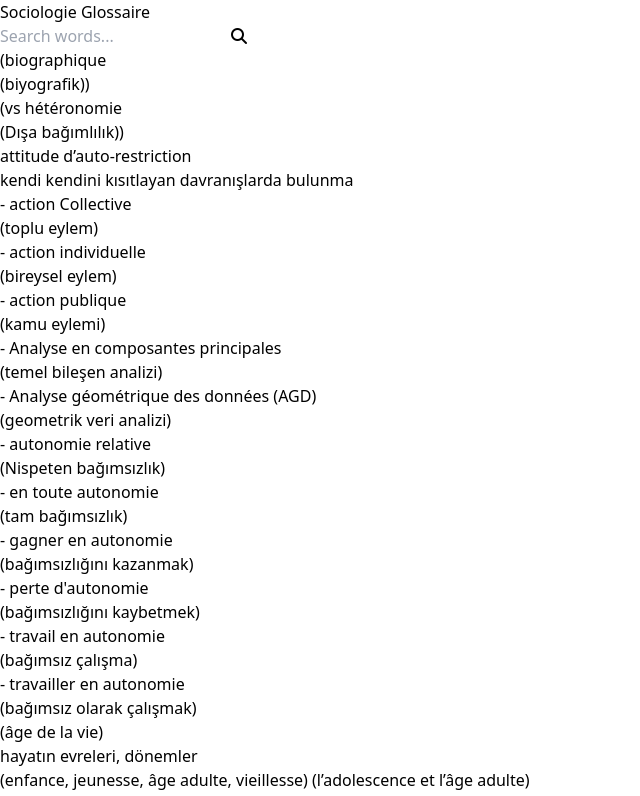
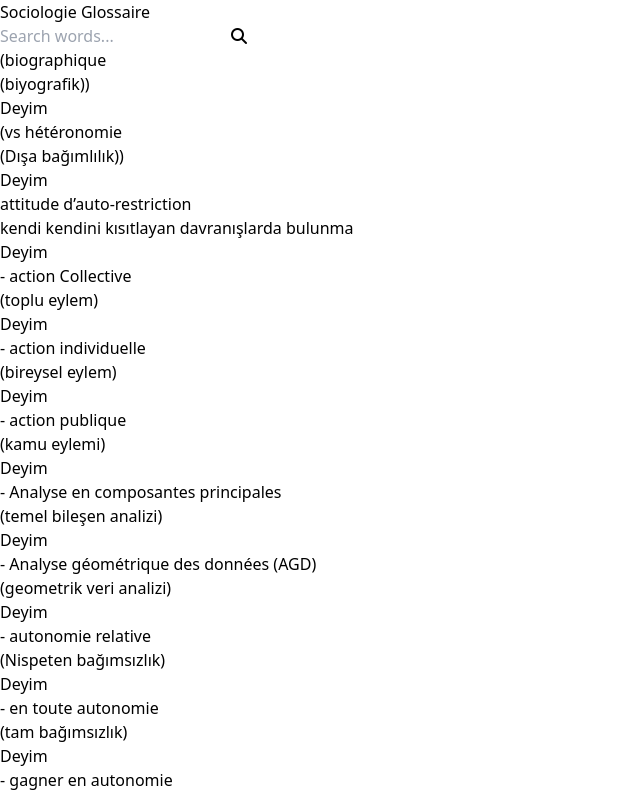
Before and after one commit to gulsucanli/sonhali, a React (Vite) app in the folder my-project/: page / in a window 1280 px wide. Shown: the top 796 px of the page, without its empty margins (0-640 px from the left). Built offline with nearby package versions, Linux system fonts and the light colour scheme.

Commit message:
modified:   my-project/public/data.csv 	modified:   my-project/src/App.jsx

```diff
--- a/my-project/src/App.jsx
+++ b/my-project/src/App.jsx
@@ -85,7 +85,9 @@ const CsvData = () => {
                     <div className="">
                         <h2 className="text-xl font-bold mb-2">{val.Fransızca}</h2>
                         <p className="text-gray-600 text-lg">{val.Türkçe}</p>
-
+                        <div className="mt-4 border-t pt-4">
+                          Deyim
+                        </div>
                     </div>
                 </div>
 
```
Also changed, not shown: my-project/public/data.csv.
